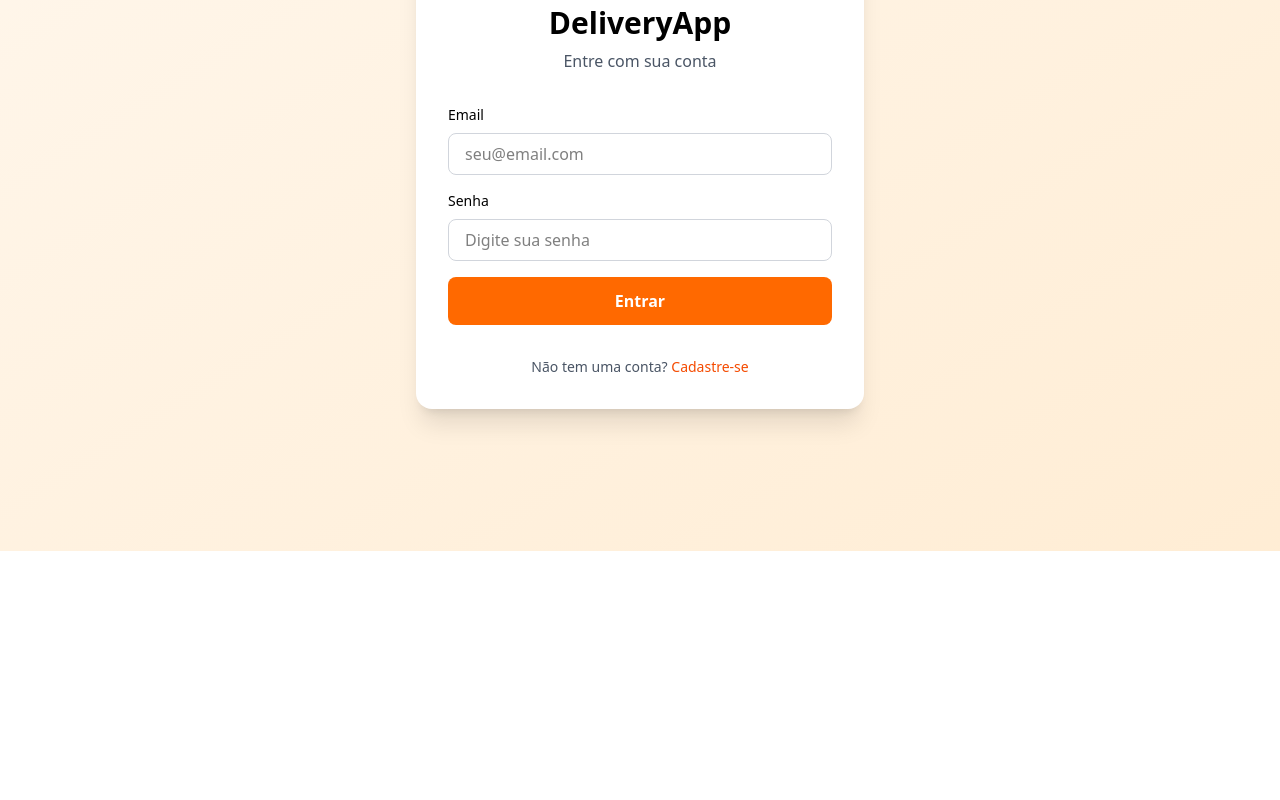
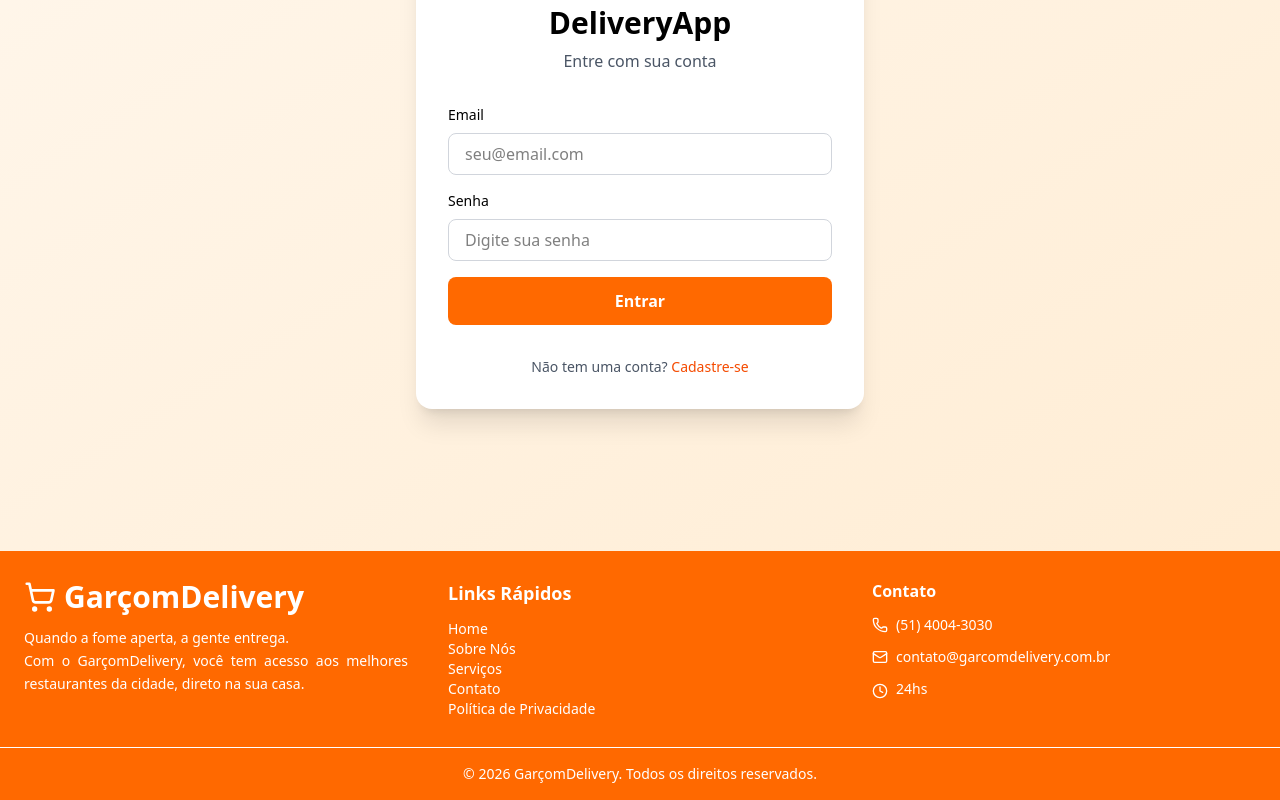
Before and after one commit to Grupo-1-Turma-JS10/garcon-delivery-front, a React (Vite) app: page / in a window 1280 px wide. Shown: the part 249-1049 px from the top of the page. Before the commit the page ends 800 px from the top, so only its background shows below. Built offline with nearby package versions, Linux system fonts and the light colour scheme.

Commit message:
add footer

```diff
--- a/package.json
+++ b/package.json
@@ -9,9 +9,10 @@
     "lint": "eslint .",
     "preview": "vite preview"
   },
-   "dependencies": {
+  "dependencies": {
     "@tailwindcss/vite": "^4.1.18",
     "axios": "^1.13.2",
+    "lucide": "^0.563.0",
     "lucide-react": "^0.563.0",
     "react": "^19.2.0",
     "react-dom": "^19.2.0",
--- a/src/App.tsx
+++ b/src/App.tsx
@@ -1,6 +1,7 @@
 import { BrowserRouter, Route, Routes } from 'react-router-dom'
 import { Login } from './pages/Login/Login'
 import { Navbar } from './components/navbar/Navbar'
+import Footer from './components/footer/Footer'
 
 function App() {
   return (
@@ -23,6 +24,7 @@
             }
           />
         </Routes>
+        <Footer />
       </BrowserRouter>
     </>
   )
--- /dev/null
+++ b/src/components/footer/Footer.tsx
@@ -0,0 +1,61 @@
+import { Shield, Phone, Mail, Clock, ShoppingCart } from 'lucide-react';
+import { Link } from 'react-router';
+
+function Footer() {
+  return (
+    <footer className="bg-orange-500 text-white">
+      <div className="container mx-auto px-6 py-7 grid grid-cols-1 md:grid-cols-3 gap-10">
+
+        <div>
+          <div className="flex items-center gap-2 mb-3">
+            <ShoppingCart className="h-8 w-8 text-white" />
+            <span className="text-3xl font-bold">GarçomDelivery</span>
+          </div>
+          <p className="text-sm text-white leading-relaxed" style={{ textAlign: "justify" }}>
+            Quando a fome aperta, a gente entrega.
+          </p>
+          <p className="text-sm text-white leading-relaxed" style={{ textAlign: "justify" }}>
+            Com o GarçomDelivery, você tem acesso aos melhores restaurantes da cidade,
+            direto na sua casa.
+          </p>
+
+        </div>
+        <div>
+          <h3 className="font-semibold text-lg mb-3">Links Rápidos</h3>
+          <ul className="space-y-2 text-sm text-white">
+            <Link to="/"><li className="hover:text-white cursor-pointer">Home</li></Link>
+            <Link to="/about"><li className="hover:text-white cursor-pointer">Sobre Nós</li></Link>
+            <Link to="/services"><li className="hover:text-white cursor-pointer">Serviços</li></Link>
+            <Link to="/contact"><li className="hover:text-white cursor-pointer">Contato</li></Link>
+            <Link to="/privacy"><li className="hover:text-white cursor-pointer">Política de Privacidade</li></Link>
+
+          </ul>
+        </div>
+
+        <div>
+          <h3 className="text-white font-semibold mb-3">Contato</h3>
+          <ul className="space-y-3">
+            <li className="flex items-center gap-2 text-sm">
+              <Phone className="h-4 w-4 text-white" />
+              <span>(51) 4004-3030</span>
+            </li>
+            <li className="flex items-center gap-2 text-sm">
+              <Mail className="h-4 w-4 text-white" />
+              <span>contato@garcomdelivery.com.br</span>
+            </li>
+            <li className="flex items-start gap-2 text-sm">
+              <Clock className="h-4 w-4 text-white mt-1" />
+              <span>24hs</span>
+            </li>
+          </ul>
+        </div>
+      </div>
+
+      <div className="border-t border-white py-4 text-center text-sm text-white">
+        &copy; 2026 GarçomDelivery. Todos os direitos reservados.
+      </div>
+    </footer>
+  );
+}
+
+export default Footer;
```
Also changed, not shown: src/pages/Exemplo/Exemplo.tsx (deleted), src/pages/Home/Home.tsx (added), 1 other file (tests, documents, lock files or other folders).
